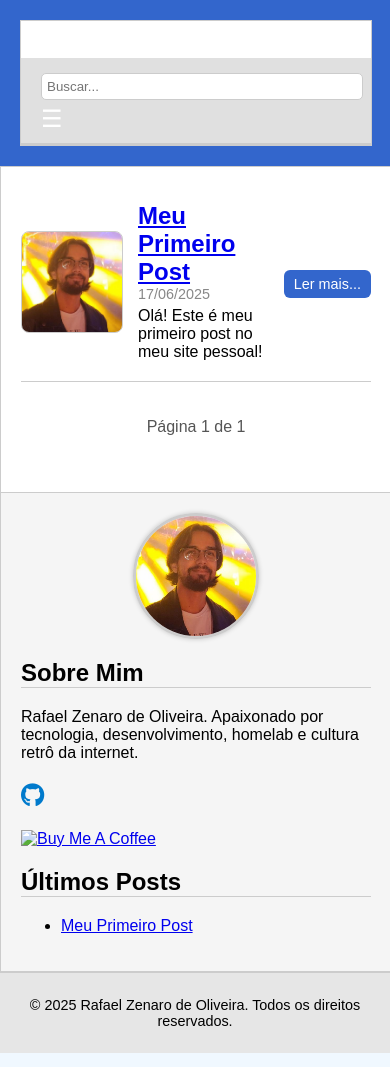
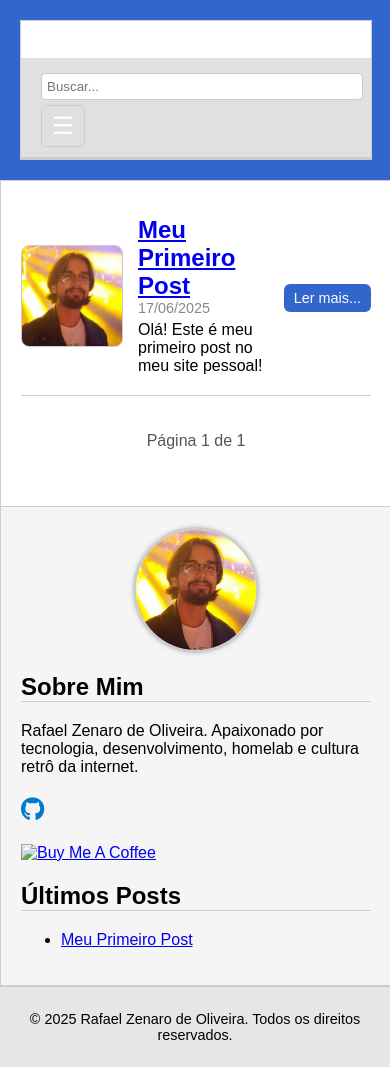
Before and after one commit to zenaror/zenaror.github.io, a Jekyll site: the page built from index.html, in a window 390 px wide. Built offline with Jekyll 4.4.1, drawn with Linux system fonts in a browser that asks for light colours; the list of posts is cut into pages by our own code.

Commit message:
Atualizar o style.css

```diff
--- a/assets/css/style.css
+++ b/assets/css/style.css
@@ -331,8 +331,15 @@ width: 100%;
 margin: 10px 0;
 }
 
+/* Botão hamburger */
 .navbar-toggle {
-display: block;
+  display: block;
+  font-size: 24px;
+  cursor: pointer;
+  padding: 6px 10px;
+  background-color: #e0e0e0;
+  border: 1px solid #ccc;
+  border-radius: 5px;
 }
 
 .navbar.active .navbar-links {
```
